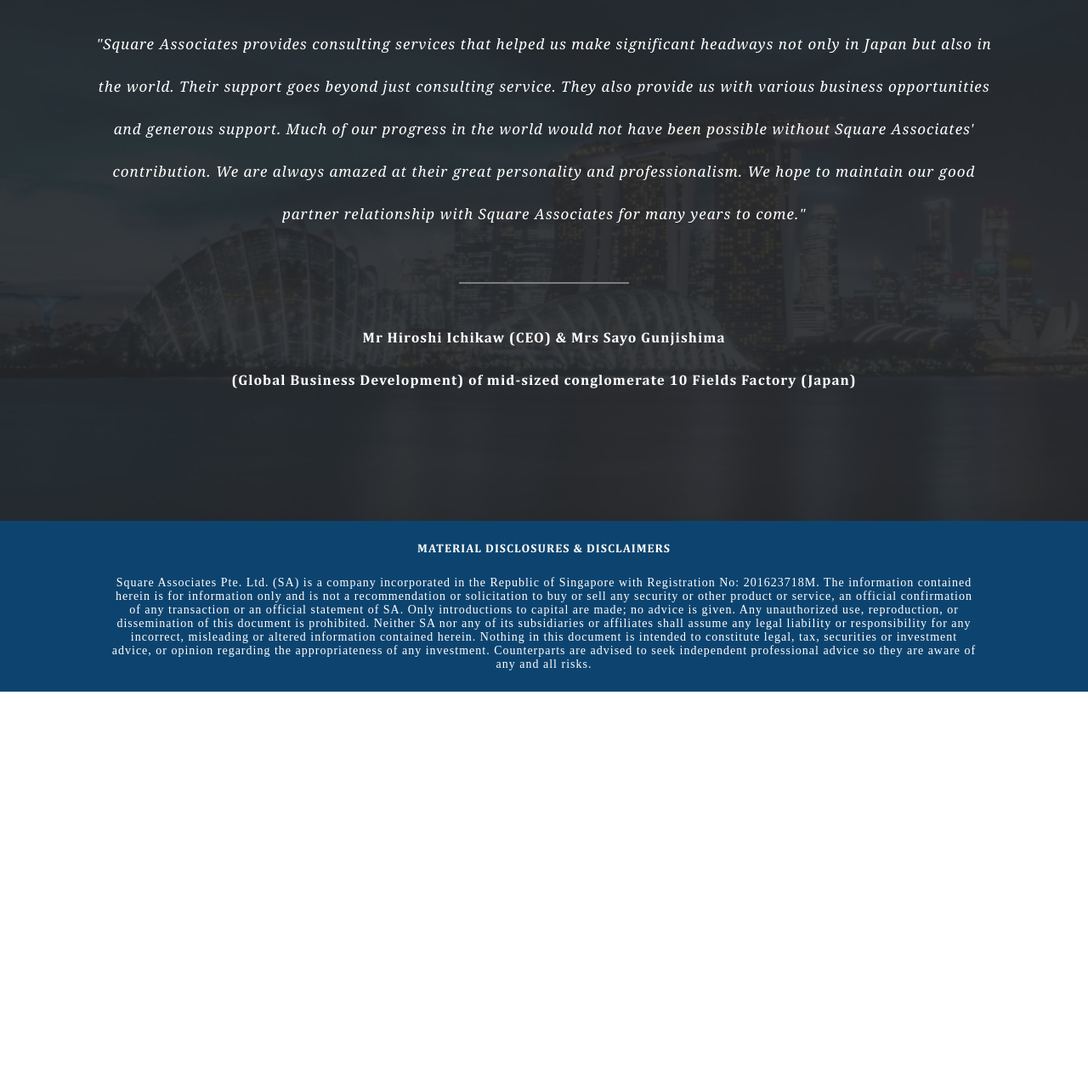
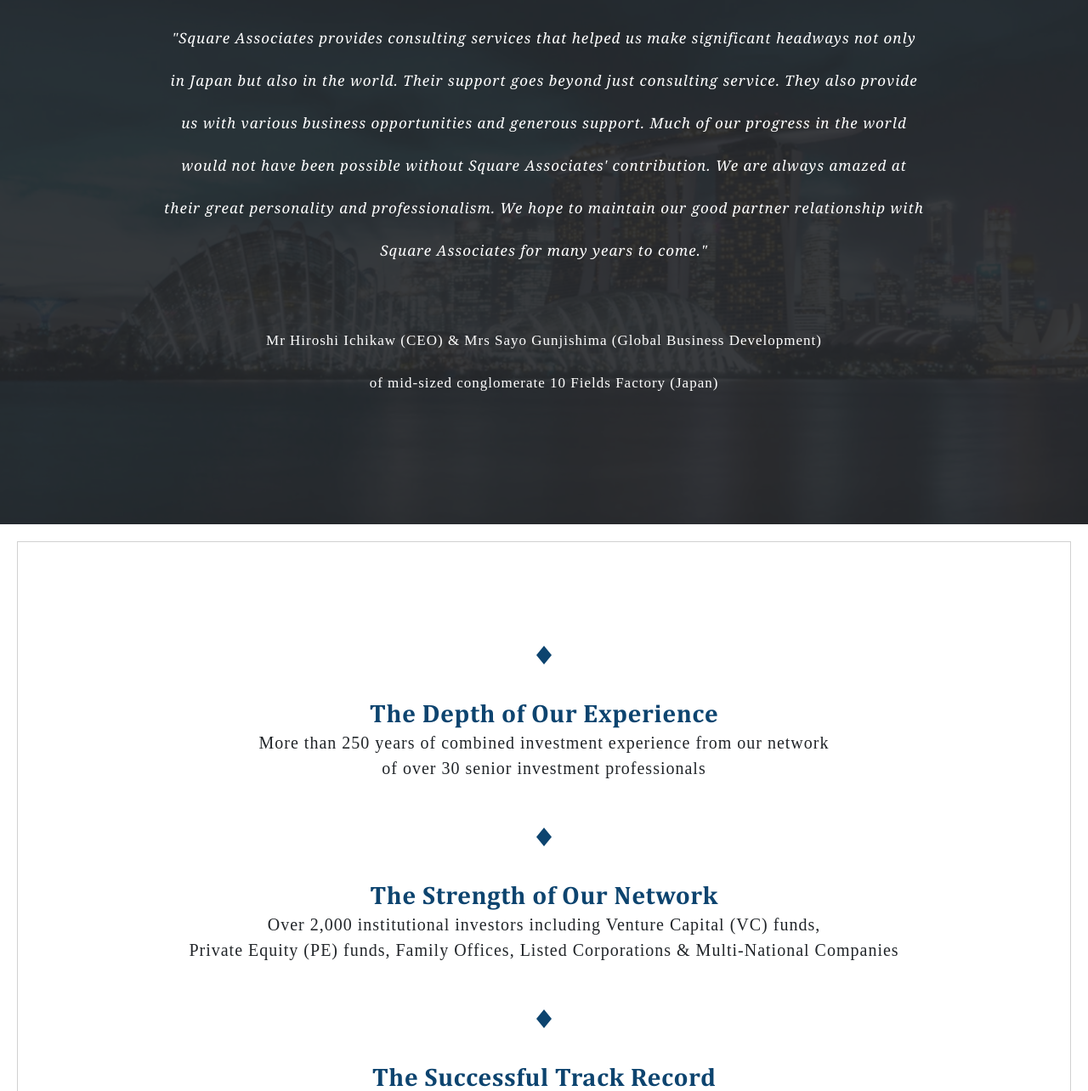
Before and after one commit to anggerpenceng/web_square, a plain HTML site: page pages/testimonial.html in a window 1280 px wide. Shown: the part 297-1581 px from the top of the page at 85% size. Before the commit the page ends 1111 px from the top, so only its background shows below. Drawn offline with Linux system fonts and the light colour scheme; a web font is replaced by a local one.

Commit message:
simple fixing

```diff
--- a/assets/scss/pages/_testimonial.scss
+++ b/assets/scss/pages/_testimonial.scss
@@ -1,24 +1,26 @@
 .testimonial-page{
-    width: 84%;
+    width: 70%;
     margin-left: auto;
     margin-right: auto;
 }
 
 .testimonial-sub-title{
-    margin-top: 46px;
-    font-size: 20px;
+    margin-top: 89px;
+    font-size: 25px;
     font-style: italic;
     color: $white;
     font-weight: 400;
+    line-height: 50px;
     @media screen and (max-width: $notebook){
+        margin-top: 39px;
         font-size: 17px;
     }
 }
 
 .testimonial-simple-text{
-    font-size: 20px;
+    margin-top: 40px;
+    font-size: 25px;
     color: $white;
-    font-weight: bolder;
     @media screen and (max-width: $notebook){
         font-size: 17px;
     }
--- a/assets/scss/theme/_theme.scss
+++ b/assets/scss/theme/_theme.scss
@@ -94,7 +94,7 @@ html, body{
 }
 
 .navigation > .icon {
-    margin-left: 210px;
+    margin-left: 200px;
     margin-right: auto;
     width: 192.5px;
     @media screen and (max-width: $notebook){
@@ -392,4 +392,11 @@ html, body{
     }
     width: 100%;
     padding: 24px 0;
+    @media screen and (max-width: $notebook){
+        p{
+            font-size: 10px;
+            padding: 0px 0;
+            line-height: 11px;
+        }
+    }
 }
--- a/pages/testimonial.html
+++ b/pages/testimonial.html
@@ -21,14 +21,14 @@
                 </a>
                 <a href="about.html" class="navigation-items in-navs">ABOUT US</a>
                 <a href="service.html" class="navigation-items in-navs">SERVICES</a>
-                <a href="service.html" class="navigation-items in-navs">Past Transactions/Testimonials</a>
+                <a href="#" class="navigation-items in-navs">Past Transactions/Testimonials</a>
             </div>
             <div class="icon">
                 <img src="../assets/img/logo.jpg" alt="noicon" class="img-fluid">
             </div>
             <div class="navigation-right">
-                <a href="#" class="navigation-items in-navs">TESTIMONIALS</a>
                 <a href="partners.html" class="navigation-items in-navs">PARTNERS</a>
+                <a href="#" class="navigation-items in-navs">CONSULTANTS PANEL</a>
                 <a href="contact.html" class="navigation-items in-navs">CONTACT</a>
             </div>
         </div>
@@ -37,7 +37,7 @@
     <div class="container-fluid header-img">
         <div class="row header-title testimonial-padding">
             <div class="title">
-                <h3>TESTIMONIALS</h3>
+                <h3>Past Transactions/Testimonials</h3>
             </div>
             <div class="text-center testimonial-page">
                 <p class="testimonial-sub-title">
@@ -47,17 +47,38 @@
                     to maintain our good partner relationship with Square Associates for many years to come."
                 </p>
             </div>
-            <div class="col-12">
-                <div class="testimonial-line"></div>
-            </div>
             <div class="text-center testimonial-page">
                 <p class="testimonial-simple-text">
-                    Mr Hiroshi Ichikaw (CEO) & Mrs Sayo Gunjishima <br>
-                    (Global Business Development) of mid-sized conglomerate 10 Fields Factory (Japan)
+                    Mr Hiroshi Ichikaw (CEO) & Mrs Sayo Gunjishima (Global Business Development) <br>
+                    of mid-sized conglomerate 10 Fields Factory (Japan)
                 </p>
             </div>
         </div>
     </div>
+
+    <div class="container-fluid p-0">
+        <div class="border-section">
+            <div class="row">
+                <div class="col-12 text-center mt-5 mb-5">
+                    <div class="new-space"></div>
+                    <img src="../assets/img/prisma.svg" alt="iconprisma" class="spacers">
+                    <h4 class="about-sub-title">The Depth of Our Experience</h4>
+                    <p class="about-sub-content">More than 250 years of combined investment experience from our network <br>
+                        of over 30 senior investment professionals</p>
+
+                    <img src="../assets/img/prisma.svg" alt="iconprisma" class="spacers">
+                    <h4 class="about-sub-title">The Strength of Our Network</h4>
+                    <p class="about-sub-content">Over 2,000 institutional investors including Venture Capital (VC) funds, <br>
+                        Private Equity (PE) funds, Family Offices, Listed Corporations & Multi-National Companies</p>
+
+                    <img src="../assets/img/prisma.svg" alt="iconprisma" class="spacers">
+                    <h4 class="about-sub-title">The Successful Track Record</h4>
+                    <p class="about-sub-content">Time critical, Highly focused on success, Driven by efficiency</p>
+                </div>
+            </div>
+        </div>
+    </div>
+
     <div class="footer text-center">
         <p><b>MATERIAL DISCLOSURES & DISCLAIMERS</b></p> <br>
         <p>
@@ -76,6 +97,7 @@
     </div>
 
     <script src="../assets/plugins/jQuery/jQuery.js"></script>
+    <script src="../assets/js/main.js"></script>
     <script src="../assets/plugins/bootstrap/js/bootstrap.bundle.min.js"></script>
     <script src="../assets/plugins/bootstrap/js/bootstrap.min.js"></script>
 </body>
```
Also changed, not shown: index.html (+2 -2 lines), pages/about.html (+2 -2 lines), pages/advisory.html (+2 -2 lines), pages/contact.html (+3 -3 lines), pages/finance.html (+2 -2 lines), pages/partners.html (+2 -2 lines), pages/service.html (+2 -2 lines), assets/scss/build/main.css, 1 other file.
